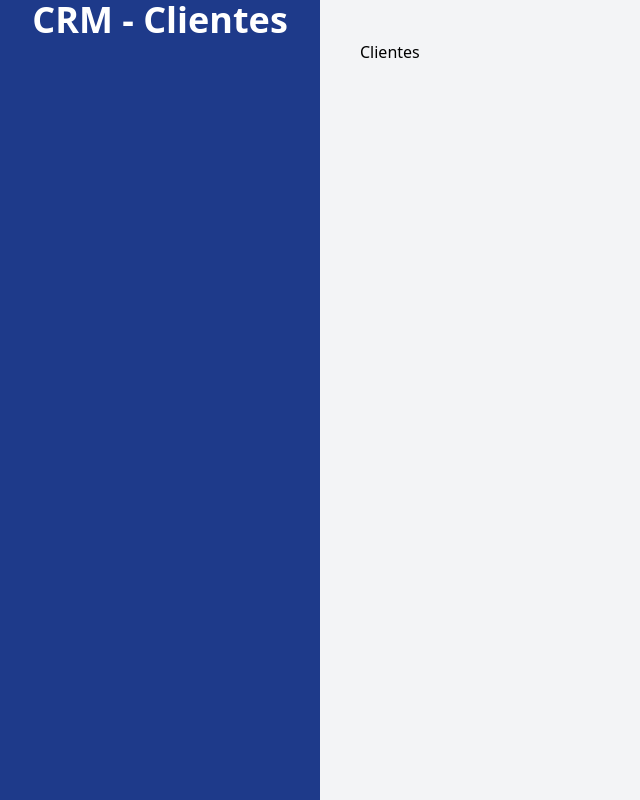
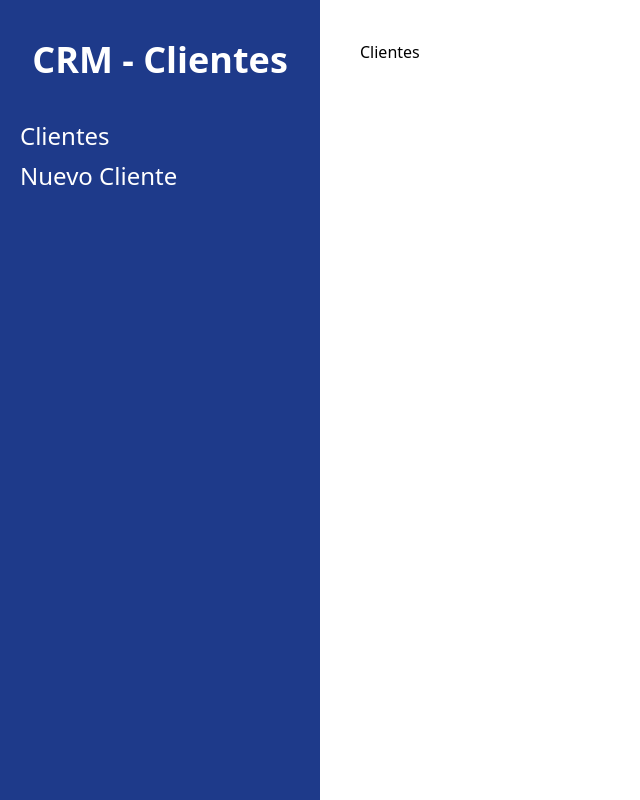
Before and after one commit to arosteguimaranto/Administrador-De-Clientes, a React (Vite) app: page / in a window 1280 px wide. Shown: the whole page, without its empty margins (0-640 px from the left). Built offline with nearby package versions, Linux system fonts and the light colour scheme.

Commit message:
Navegar entre Componentes con Link

```diff
--- a/package.json
+++ b/package.json
@@ -19,6 +19,7 @@
     "@vitejs/plugin-react": "^3.1.0",
     "autoprefixer": "^10.4.13",
     "postcss": "^8.4.21",
+    "tailwindcss": "^3.2.6",
     "vite": "^4.1.0"
   }
 }
--- /dev/null
+++ b/postcss.config.cjs
@@ -0,0 +1,6 @@
+module.exports ={
+    plugins:{
+        tailwindcss: {},
+        autoprefixer: {}
+    },
+};
--- a/src/components/Layout.jsx
+++ b/src/components/Layout.jsx
@@ -1,11 +1,19 @@
-import { Outlet } from 'react-router-dom'
+import { Outlet, Link} from 'react-router-dom'
 
 export const Layout = () => {
     return (
         <div className="md:flex md:min-h-screen">
-            <aside className="md:w-1/4 bg-blue-900 px-5 py-10:">
+            <aside className="md:w-1/4 bg-blue-900 px-5 py-10">
                 <h2 className="text-4xl font-black text-center text-white"> CRM - Clientes</h2>
-            </aside>
+
+                <nav className='mt-10'>
+                    <Link className='text-2xl block mt-2 hover:text-blue-300 text-white' to='/'>Clientes</Link>
+                    <Link className='text-2xl block mt-2 hover:text-blue-300 text-white' to='/clientes/nuevo'>Nuevo Cliente</Link>
+
+                </nav>
+
+
+                </aside>
             <main className="md:w-3/4 p-10 md:h-screen overflow-scroll">
 
                 <Outlet />
--- a/src/main.jsx
+++ b/src/main.jsx
@@ -1,6 +1,7 @@
 import React from 'react'
 import ReactDOM from 'react-dom/client'
 import './index.css'
+
 import { createBrowserRouter, RouterProvider } from 'react-router-dom'
 import { Layout } from './components/Layout'
 import { NuevoCliente } from './pages/NuevoCliente'
--- a/tailwind.config.cjs
+++ b/tailwind.config.cjs
@@ -1,8 +1,7 @@
 /** @type {import('tailwindcss').Config} */
 module.exports = {
   content: [
-    './index.html',
-    "./src/**/*.{js,jsx,ts,tsx}"
+    "./src/**/*.{js,jsx,ts,tsx}",
   ],
   theme: {
     extend: {},
```
Also changed, not shown: 1 other file (tests, documents, lock files or other folders).
